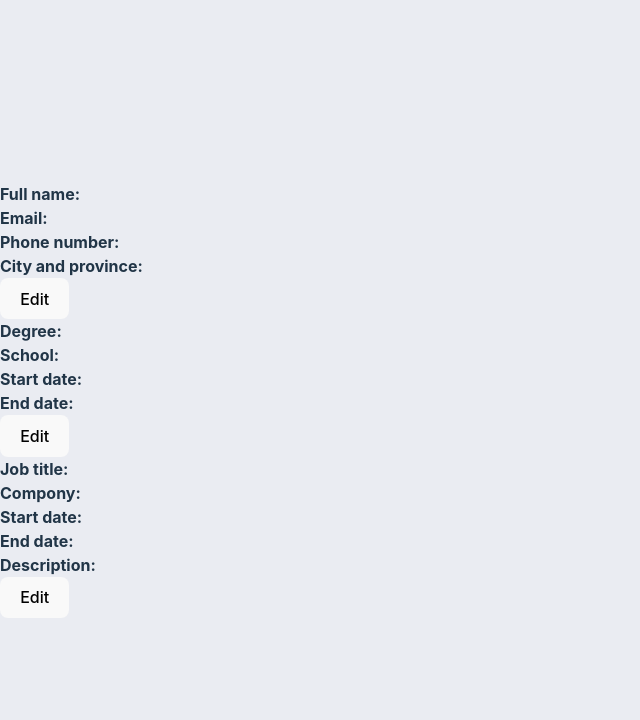
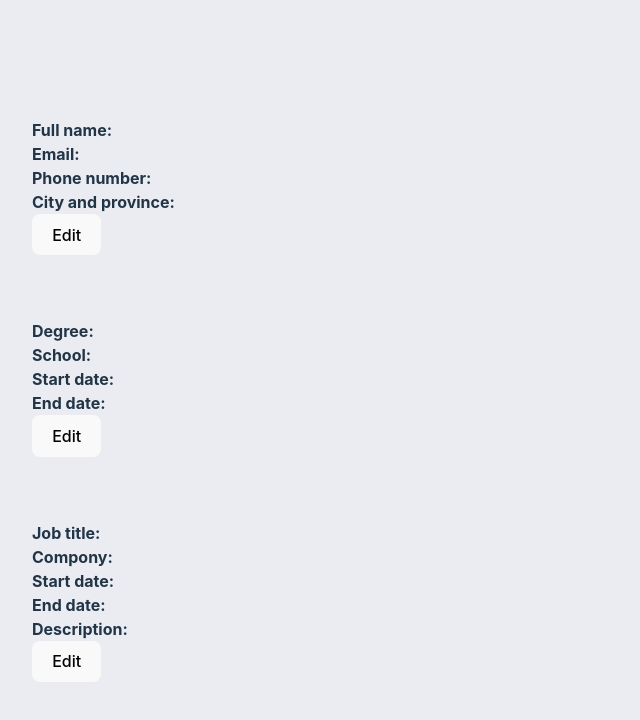
Before and after one commit to zahrabateninia/-CV-Application, a React (Vite) app in the folder CV-Application/: page / in a window 1280 px wide. Shown: the top 720 px of the page, without its empty margins (0-640 px from the left). Built offline with nearby package versions, Linux system fonts and the light colour scheme.

Commit message:
Add user, briefcase and graducation cap icons from react-icons/fa

```diff
--- a/CV-Application/src/components/Education.jsx
+++ b/CV-Application/src/components/Education.jsx
@@ -1,6 +1,6 @@
 import React from 'react'
 import SectionForm from './SectionForm'
-import {} from 'react-icons/fa'
+import {FaGraduationCap} from 'react-icons/fa'
 
 
 const initialValues = {
@@ -21,7 +21,7 @@ const inputTypes = {
 const Education = () => {
   return (
     <SectionForm
-        sectionTitle={"Educational Experience"}
+        sectionTitle={<><FaGraduationCap />Educational Experience</>}
         initialValues={initialValues}
         inputTypes={inputTypes}
     />
--- a/CV-Application/src/components/Experience.jsx
+++ b/CV-Application/src/components/Experience.jsx
@@ -1,5 +1,6 @@
 import React from 'react'
 import SectionForm from './SectionForm'
+import { FaBriefcase } from 'react-icons/fa';
 
 
 const initialValues = {
@@ -21,7 +22,7 @@ const inputTypes = {
 const Experience  = () => {
   return (
 <SectionForm
-        sectionTitle={"Professional Experience"}
+        sectionTitle={<><FaBriefcase />Professional Experience</>}
         initialValues={initialValues}
         inputTypes={inputTypes}
     />
--- a/CV-Application/src/components/PersonalDetails.jsx
+++ b/CV-Application/src/components/PersonalDetails.jsx
@@ -1,5 +1,6 @@
 import React from 'react'
 import SectionForm from './SectionForm'
+import {FaUser} from 'react-icons/fa'
 
 const initialValues = {
   'full name': '',
@@ -19,7 +20,7 @@ const inputTypes = {
 const PersonalDetails = () => {
   return (
     <SectionForm
-        sectionTitle={"Personal Details"}
+        sectionTitle={<><FaUser /> Personal Details</>}
         initialValues={initialValues}
         inputTypes={inputTypes}
     />
--- a/CV-Application/src/styles/style.css
+++ b/CV-Application/src/styles/style.css
@@ -11,3 +11,6 @@
 body{
     background-color: var(--gray-background);
 }
+.form-section{
+    padding: 2rem;
+}
```
